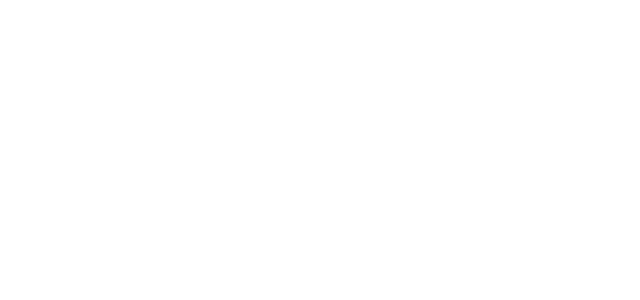
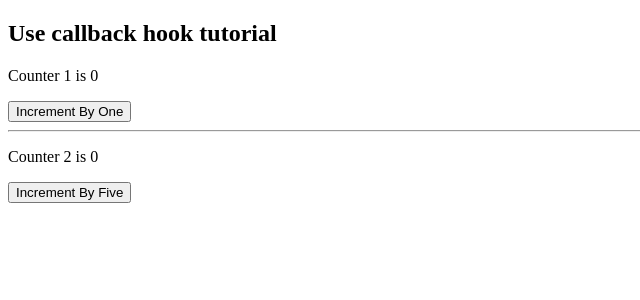
Before and after one commit to MdTasib/React-learn-with-sumit-full-course, a React (Create React App) app: page / in a window 1280 px wide. Shown: the top 300 px of the page, without its empty margins (0-640 px from the left). Built offline with nearby package versions, Linux system fonts and the light colour scheme.

Commit message:
useCallback & memo

```diff
--- a/src/App.js
+++ b/src/App.js
@@ -11,6 +11,7 @@ import Section from './Components/Context/Section';
 import ThemeContext from './Components/Context/themeContext';
 import UseState from './Components/HOC/useState/UseState';
 import UseEffect from './Components/HOC/useEffect/UseEffect';
+import UseCallBack from './Components/HOC/useCallBack/UseCallBack';
 
 export default class App extends React.Component {
 
@@ -36,6 +37,7 @@ export default class App extends React.Component {
   render() {
     return (
       <div className="App">
+        <UseCallBack />
 
         {/* <UseEffect /> */}
 
--- /dev/null
+++ b/src/Components/HOC/useCallBack/Button.js
@@ -0,0 +1,12 @@
+import React from 'react';
+
+const Button = ({ handleClick, children }) => {
+    console.log(`renderning button ${children}`);
+    return (
+        <div>
+            <button onClick={handleClick}>{children}</button>
+        </div>
+    );
+};
+
+export default React.memo(Button);
--- /dev/null
+++ b/src/Components/HOC/useCallBack/ShowCount.js
@@ -0,0 +1,12 @@
+import React from 'react';
+
+const ShowCount = ({ count, title }) => {
+    console.log(`rendering ${title}`);
+    return (
+        <div>
+            <p>{title} is {count}</p>
+        </div>
+    );
+};
+
+export default React.memo(ShowCount);
--- /dev/null
+++ b/src/Components/HOC/useCallBack/Title.js
@@ -0,0 +1,12 @@
+import React from 'react';
+
+const Title = () => {
+    console.log('rendering title..');
+    return (
+        <div>
+            <h2>Use callback hook tutorial</h2>
+        </div>
+    );
+};
+
+export default React.memo(Title);
--- /dev/null
+++ b/src/Components/HOC/useCallBack/UseCallBack.js
@@ -0,0 +1,30 @@
+import React, { useState, useCallback } from 'react';
+import Title from './Title';
+import ShowCount from './ShowCount';
+import Button from './Button';
+
+const UseCallBack = () => {
+    const [count1, setCount1] = useState(0);
+    const [count2, setCount2] = useState(0);
+
+    const incrementByOne = useCallback(() => {
+        setCount1((prevCount) => prevCount + 1);
+    }, [])
+
+    const incrementByFive = useCallback(() => {
+        setCount2((prevCount) => prevCount + 5);
+    }, [])
+
+    return (
+        <div>
+            <Title />
+            <ShowCount count={count1} title='Counter 1' />
+            <Button handleClick={incrementByOne}>Increment By One</Button>
+            <hr />
+            <ShowCount count={count2} title='Counter 2' />
+            <Button handleClick={incrementByFive}>Increment By Five</Button>
+        </div>
+    );
+};
+
+export default UseCallBack;
```
